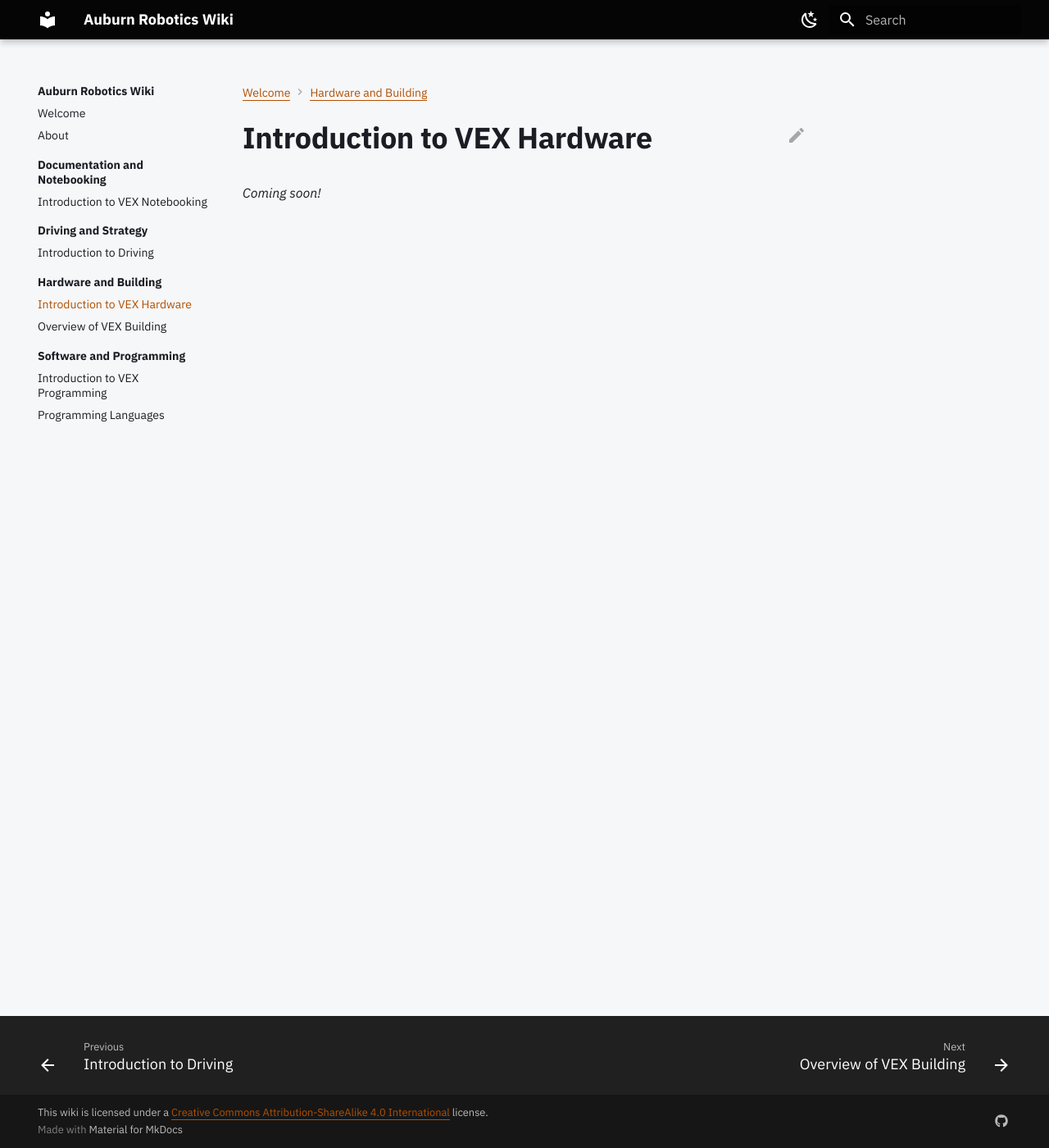
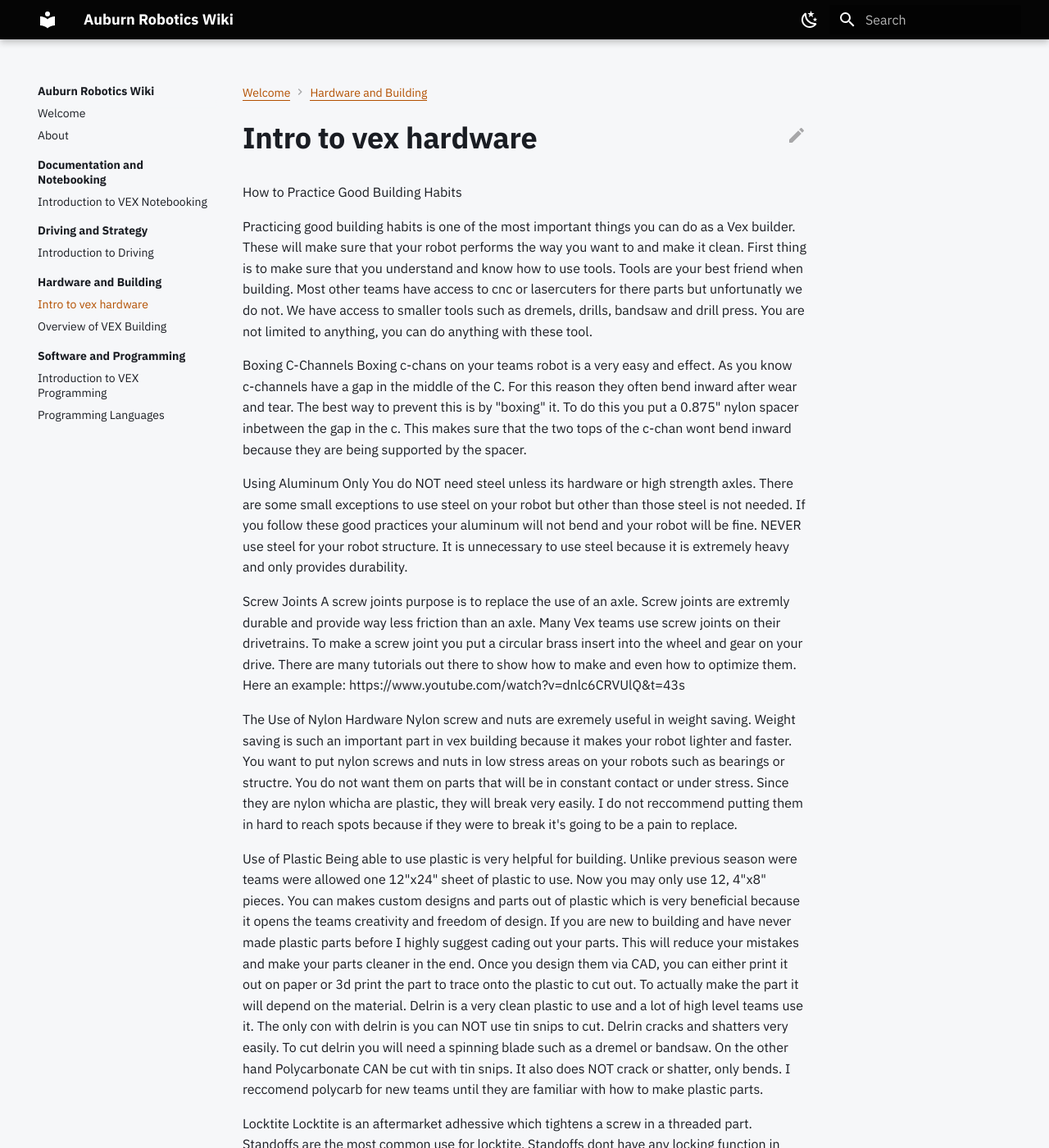
Before and after one commit to undonepotato/auburn-robotics-wiki, an MkDocs documentation site: the page built from docs/Hardware and Building/intro-to-vex-hardware.md, in a window 1280 px wide and 1400 px high. Shown: the whole window at 82% size. Built offline with MkDocs 1.6.1 and Material for MkDocs 9.7.7, drawn with Linux system fonts in a browser that asks for light colours; some of the changed text lies outside the part shown.

Commit message:
Update intro-to-vex-hardware.md
building

```diff
--- a/docs/Hardware and Building/intro-to-vex-hardware.md
+++ b/docs/Hardware and Building/intro-to-vex-hardware.md
@@ -1,3 +1,23 @@
-# Introduction to VEX Hardware
+How to Practice Good Building Habits
 
-*Coming soon!*
+  Practicing good building habits is one of the most important things you can do as a Vex builder. These will make sure that your robot performs the way you want to and make it clean. First thing is to make sure that you understand and know how to use tools. Tools are your best friend when building. Most other teams have access to cnc or lasercuters for there parts but unfortunatly we do not. We have access to smaller tools such as dremels, drills, bandsaw and drill press. You are not limited to anything, you can do anything with these tool.
+
+Boxing C-Channels
+  Boxing c-chans on your teams robot is a very easy and effect. As you know c-channels have a gap in the middle of the C. For this reason they often bend inward after wear and tear. The best way to prevent this is by "boxing" it. To do this you put a 0.875" nylon spacer inbetween the gap in the c. This makes sure that the two tops of the c-chan wont bend inward because they are being supported by the spacer.
+
+Using Aluminum Only
+  You do NOT need steel unless its hardware or high strength axles. There are some small exceptions to use steel on your robot but other than those steel is not needed. If you follow these good practices your aluminum will not bend and your robot will be fine. NEVER use steel for your robot structure. It is unnecessary to use steel because it is extremely heavy and only provides durability.
+
+Screw Joints
+  A screw joints purpose is to replace the use of an axle. Screw joints are extremly durable and provide way less friction than an axle. Many Vex teams use screw joints on their drivetrains. To make a screw joint you put a circular brass insert into the wheel and gear on your drive. There are many tutorials out there to show how to make and even how to optimize them. Here an example: https://www.youtube.com/watch?v=dnlc6CRVUlQ&t=43s
+
+The Use of Nylon Hardware
+  Nylon screw and nuts are exremely useful in weight saving. Weight saving is such an important part in vex building because it makes your robot lighter and faster. You want to put nylon screws and nuts in low stress areas on your robots such as bearings or structre. You do not want them on parts that will be in constant contact or under stress. Since they are nylon whicha are plastic, they will break very easily. I do not reccommend putting them in hard to reach spots because if they were to break it's going to be a pain to replace.
+
+Use of Plastic
+  Being able to use plastic is very helpful for building. Unlike previous season were teams were allowed one 12"x24" sheet of plastic to use. Now you may only use 12, 4"x8" pieces. You can makes custom designs and parts out of plastic which is very beneficial because it opens the teams creativity and freedom of design. If you are new to building and have never made plastic parts before I highly suggest cading out your parts. This will reduce your mistakes and make your parts cleaner in the end. Once you design them via CAD, you can either print it out on paper or 3d print the part to trace onto the plastic to cut out. To actually make the part it will depend on the material. Delrin is a very clean plastic to use and a lot of high level teams use it. The only con with delrin is you can NOT use tin snips to cut. Delrin cracks and shatters very easily. To cut delrin you will need a spinning blade such as a dremel or bandsaw. On the other hand Polycarbonate CAN be cut with tin snips. It also does NOT crack or shatter, only bends. I reccomend polycarb for new teams until they are familiar with how to make plastic parts.
+
+Locktite
+  Locktite is an aftermarket adhessive which tightens a screw in a threaded part. Standoffs are the most common use for locktite. Standoffs dont have any locking function in them. So, because of this the screws come lose very easily. I highly reccomend using locktite on screws with standoffs on your drive. The constant shaking and vibration on your drive will make your screws come loose. So use locktite when needed.
+
+By Samuel Lowe
```
